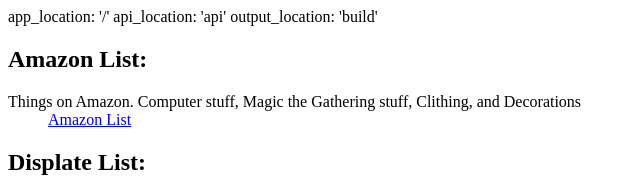
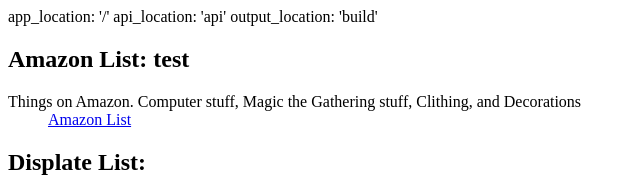
Before and after one commit to HeavensEdge11/Christmas-List, a plain HTML site: page Index.html in a window 1280 px wide. Shown: the top 193 px of the page, 0-640 px from the left. Drawn offline with Linux system fonts and the light colour scheme.

Commit message:
Add files via upload

```diff
--- a/Index.html
+++ b/Index.html
@@ -7,7 +7,7 @@
         <title>Tyler's Christmas List</title>
     </head>
     <body>
-        <h2>Amazon List:</h2>
+        <h2>Amazon List: test</h2>
         <dt>Things on Amazon. Computer stuff, Magic the Gathering stuff, Clithing, and Decorations</dt>
         <dd><a href='https://www.amazon.com/hz/wishlist/ls/13M0IC296K27S?ref_=wl_share'>Amazon List</a></dd>
         <h2>Displate List:</h2>
```
